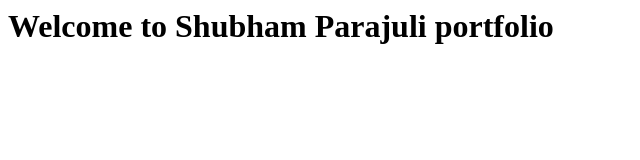
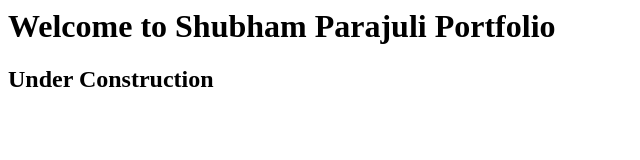
Before and after one commit to shubhamparajuli1994/shubhamparajuli1994, a plain HTML site: page index.html in a window 1280 px wide. Shown: the whole page, without its empty margins (0-640 px from the left). Drawn offline with Linux system fonts and the light colour scheme.

Commit message:
Update index.html

```diff
--- a/index.html
+++ b/index.html
@@ -1 +1,2 @@
-<h1>Welcome to Shubham Parajuli portfolio </h1>
+<h1>Welcome to Shubham Parajuli Portfolio </h1>
+<h2>Under Construction</h2>
```
